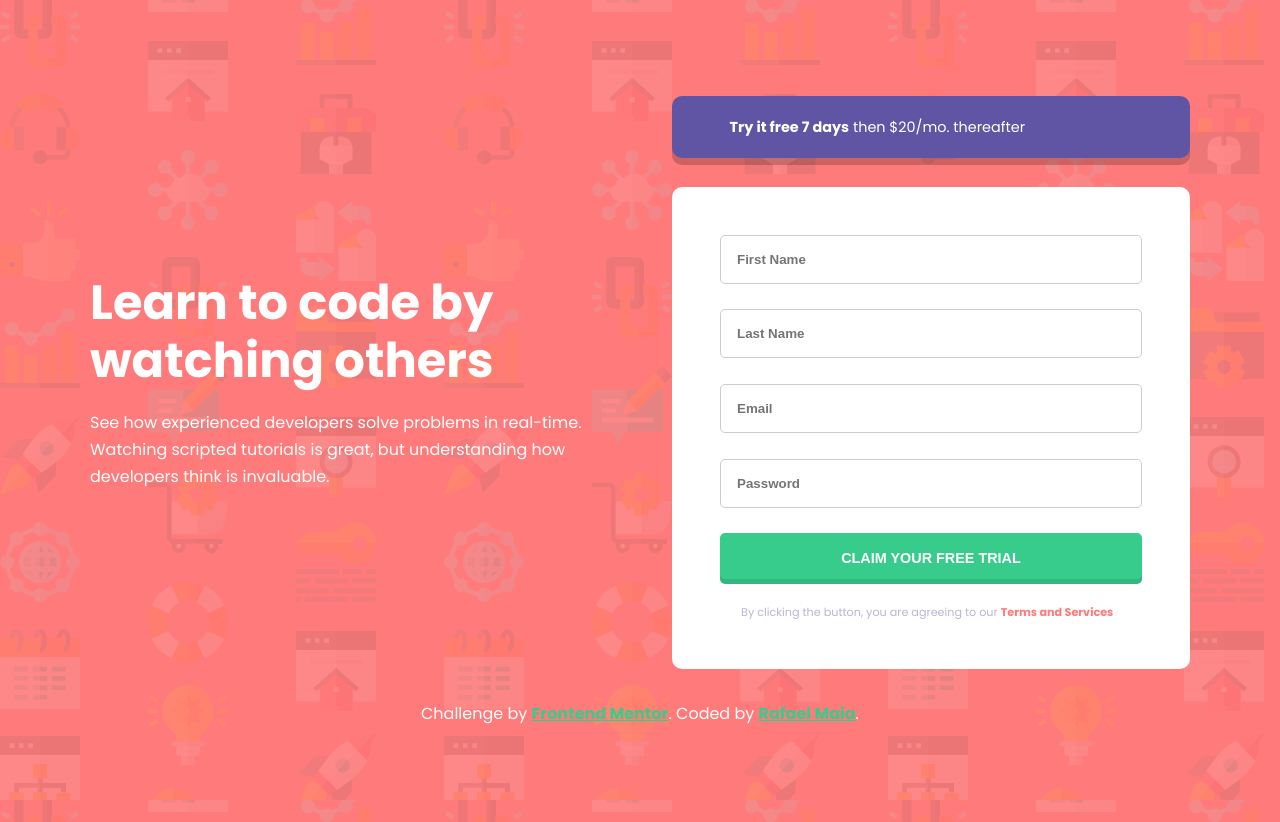
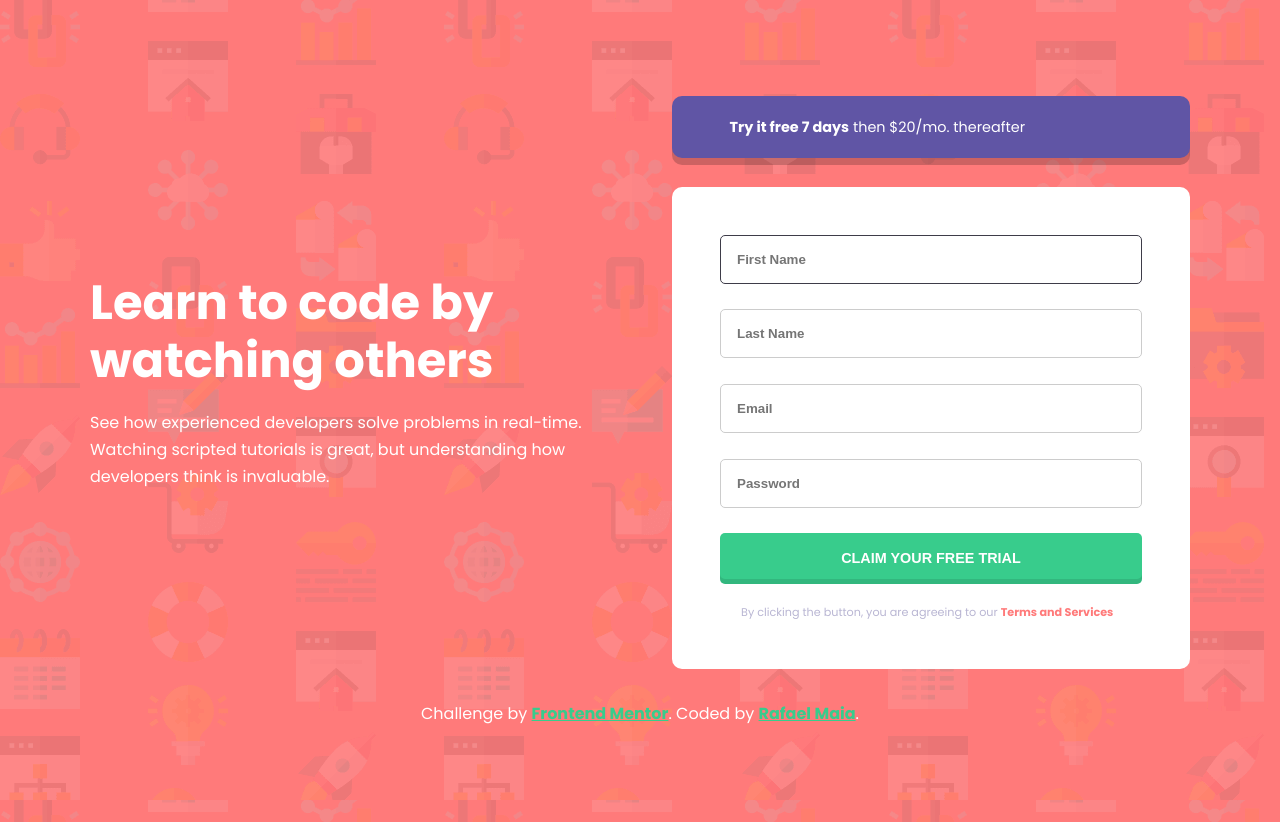
Before and after one commit to rafaeldevvv/intro-component-with-signup-form, a plain HTML site: page index.html in a window 1280 px wide. Drawn offline with Linux system fonts and the light colour scheme.

Commit message:
Focus state of form fields

```diff
--- a/style/style.scss
+++ b/style/style.scss
@@ -70,6 +70,11 @@ a {
    border-radius: 5px;
 
    font-weight: 600;
+
+   transition: .3s border-color;
+}
+.form-field:focus {
+   border-color: $dark-blue;
 }
 .form-field::placeholder {
    font-weight: 700;
```
Also changed, not shown: style/style.css, 1 other file.
